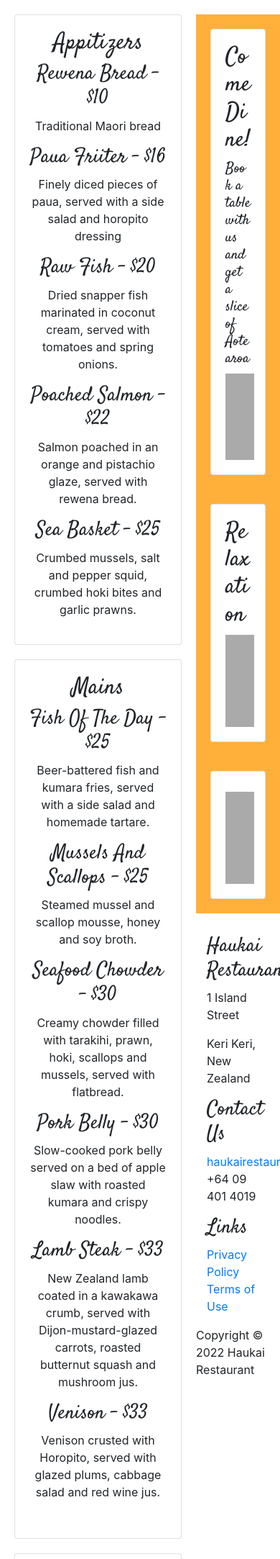
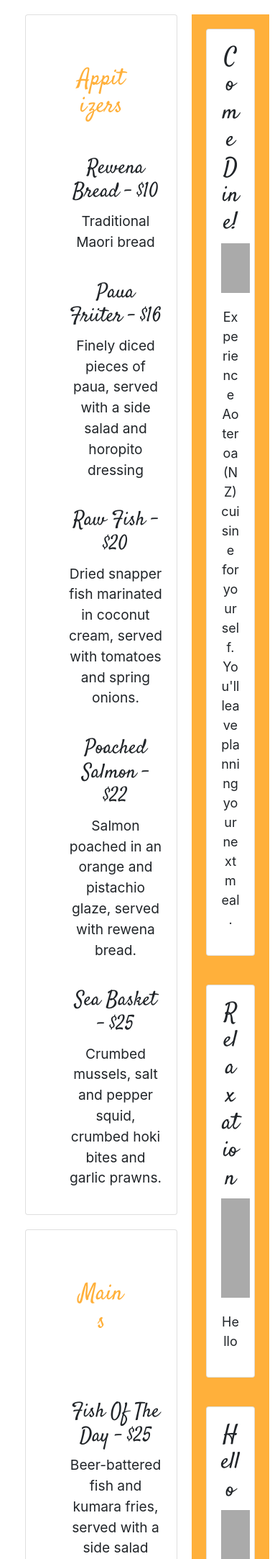
Before and after one commit to Precipient1/BIT-607-Web-Development-AS-2, a PHP site: page /menu.html in a window 390 px wide; the page is wider, and only the part inside the window is pictured. Shown: the part 116-2282 px from the top of that part at 72% size. Run offline with PHP 8.4, Linux system fonts and the light colour scheme; grey boxes are pictures that could not be loaded.

Commit message:
1 deletion, addition of new file, code mods

```diff
--- a/assets/google=api=key.txt
+++ b/assets/google=api=key.txt
@@ -1,2 +1,2 @@
 //GooglemapsAPIKey
-AIzaSyBYzQ3maGRAvuDdHWQamoOBwhqrqBDaZos.
+AIzaSyD3mbMUVmk6zrriBrjRZMqGHLMbP0KpsPE
--- a/index.html
+++ b/index.html
@@ -17,7 +17,7 @@
   </head>
   <body>
     <header class="header bg-transparent">
-    <nav class="navbar navbar-expand-lg navbar-light bg-transparent">
+    <nav class="navbar navbar-expand-lg navbar-light">
       <a class="navbar-brand" href="#">Haukai</a>
       <button class="navbar-toggler" type="button" data-toggle="collapse" data-target="#navbarNav" aria-controls="navbarNav" aria-expanded="false" aria-label="Toggle navigation">
         <span class="navbar-toggler-icon"></span>
@@ -46,7 +46,7 @@
       </div>
     </nav>
     </header>
-     <div class="carousel slide" data-ride="carousel" id="bg-carousel">
+     <div class="carousel-slide" data-ride="carousel" id="bg-carousel">
       <ol class="carousel-indicators">
         <li data-target="#bg-carousel" data-slide-to="0" class="active"></li>
         <li data-target="#bg-carousel" data-slide-to="1"></li>
@@ -100,6 +100,7 @@
         </div>
       </div>
     </div>
+
     <script src="https://cdn.jsdelivr.net/npm/@popperjs/core@2.11.6/dist/umd/popper.min.js" integrity="sha384-oBqDVmMz9ATKxIep9tiCxS/Z9fNfEXiDAYTujMAeBAsjFuCZSmKbSSUnQlmh/jp3" crossorigin="anonymous"></script>
     <script src="https://cdn.jsdelivr.net/npm/bootstrap@5.2.3/dist/js/bootstrap.min.js" integrity="sha384-cuYeSxntonz0PPNlHhBs68uyIAVpIIOZZ5JqeqvYYIcEL727kskC66kF92t6Xl2V" crossorigin="anonymous"></script>
     <script src="https://code.jquery.com/jquery-3.5.1.slim.min.js" integrity="sha384-DfXdz2htPH0lsSSs5nCTpuj/zy4C+OGpamoFVy38MVBnE+IbbVYUew+OrCXaRkfj" crossorigin="anonymous"></script>
--- a/menu.html
+++ b/menu.html
@@ -38,95 +38,100 @@
           <li class="nav-item">
             <a class="nav-link" href="contact.html">Contact</a>
           </li>
+          <li class="nav-item">
+            <button class="transparent-btn btn-rounded" id="reservations-btn" type="button" href="reservations.html">Reservations</button>
+          </li>
         </ul>
       </div>
     </nav>
     </header>
-    <div class="leftcolumn">
+    <div class="container">
+      <div class="row">
+        <div class="col-12">
+          <div class="leftcolumn">
       <div class="card">
-
     <div class="menu-page">
-          <h2>Appitizers</h2>
+          <h2 class="course">Appitizers</h2>
           <ul>
             <li>
-              <h3>Rewena Bread - $10</h3>
+              <h3 class="dish">Rewena Bread - $10</h3>
               <p>Traditional Maori bread</p>
             </li>
             <li>
-              <h3>Paua Friiter - $16</h3>
+              <h3 class="dish">Paua Friiter - $16</h3>
               <p>Finely diced pieces of paua, served with a side salad and horopito dressing</p>
             </li>
             <li>
-                <h3>Raw Fish - $20</h3>
+                <h3 class="dish">Raw Fish - $20</h3>
                 <p>Dried snapper fish marinated in coconut cream, served with tomatoes and spring onions. </p>
               </li>
               <li>
-                <h3>Poached Salmon - $22</h3>
+                <h3 class="dish">Poached Salmon - $22</h3>
                 <p>Salmon poached in an orange and pistachio glaze, served with rewena bread.</p>
               </li>
               <li>
-                <h3>Sea Basket - $25</h3>
+                <h3 class="dish">Sea Basket - $25</h3>
                 <p>Crumbed mussels, salt and pepper squid, crumbed hoki bites and garlic prawns.</p>
               </li>
           </ul>
               </div>
           </div>
           <div class="card">
-          <h2>Mains</h2>
+          <h2 class="course">Mains</h2>
           <ul>
             <li>
-              <h3>Fish Of The Day - $25</h3>
+              <h3 class="dish">Fish Of The Day - $25</h3>
               <p>Beer-battered fish and kumara fries, served with a side salad and homemade tartare.</p>
             </li>
             <li>
-              <h3>Mussels And Scallops - $25</h3>
+              <h3 class="dish">Mussels And Scallops - $25</h3>
               <p>Steamed mussel and scallop mousse, honey and soy broth.</p>
             </li>
             <li>
-                <h3>Seafood Chowder - $30</h3>
+                <h3 class="dish">Seafood Chowder - $30</h3>
                 <p>Creamy chowder filled with tarakihi, prawn, hoki, scallops and mussels, served with flatbread.</p>
               </li>
                <li>
-                <h3>Pork Belly - $30</h3>
+                <h3 class="dish">Pork Belly - $30</h3>
                 <p>Slow-cooked pork belly served on a bed of apple slaw with roasted kumara and crispy noodles.</p>
               </li>
               <li>
-                <h3>Lamb Steak - $33</h3>
+                <h3 class="dish">Lamb Steak - $33</h3>
                 <p>New Zealand lamb coated in a kawakawa crumb, served with Dijon-mustard-glazed carrots, roasted butternut
                     squash and mushroom jus.</p>
               </li>
               <li>
-                <h3>Venison - $33</h3>
+                <h3 class="dish">Venison - $33</h3>
                 <p>Venison crusted with Horopito, served with glazed plums, cabbage salad and red wine jus.</p>
               </li>
           </ul>
         </div>
           <div class="card">
-            <h2>Desserts</h2>
+            <h2 class="course">Desserts</h2>
           <ul>
             <li>
-              <h3>Kapiti Ice Cream - $10</h3>
+              <h3 class="dish">Kapiti Ice Cream - $10</h3>
               <p>Check for daily specials.</p>
             </li>
             <li>
-              <h3>Steamed Pudding - $12</h3>
+              <h3 class="dish">Steamed Pudding - $12</h3>
               <p>Golden-syrup-flavoured steamed pudding, served with vanilla ice cream.</p>
             </li>
             <li>
-                <h3>Mini Pavlova - $16</h3>
+                <h3 class="dish">Mini Pavlova - $16</h3>
                 <p>Mini pavlova, served with kawakawa and lemon-infused cream and fresh fruit.</p>
               </li>
               <li>
-                <h3>Banoffee Pie - $16</h3>
+                <h3 class="dish">Banoffee Pie - $16</h3>
                 <p>Toffee, fresh bananas and fresh cream.</p>
               </li>
             </ul>
           </div>
         <div class="card">
-          <h2>Beverages</h2>
+          <h2 class="course">Beverages</h2>
             <ul>
               <li>
-                  <h3>Red Wine - B/G</h3>
+                  <h3 class="dish">Red Wine - B/G</h3>
                   <p>Terrace Edge Pinot Noir, 2012, Wairarapa - 53/13</p>
                   <p>Altitude Pinot Noir, 2010, Marlborough - 64/15</p>
                   <p>Greystone Pinot Noir, 2012, Wairarapa - 73/17</p>
@@ -137,7 +142,7 @@
                   <p>Pegasus Bay Pinot Noir, 2013, Waipara - 110</p>
               </li>
               <li>
-                  <h3>White Whine - B/G</h3>
+                  <h3 class="dish">White Whine - B/G</h3>
                   <p>Spade Oak Pinot Gris, 2011, Gisborne - 40/10</p>
                   <p>Maude Pinot Gris, 2017, Otago - 49.5/11</p>
                   <p>Charles Wiffen Chardonnay, 2013, Otago- 48/11</p>
@@ -148,7 +153,7 @@
                   <p>Billecart-Salmon Brut Reserve, France - 120</p>
               </li>
               <li>
-                  <h3>Beer And Cider</h3>
+                  <h3 class="dish">Beer And Cider</h3>
                   <p>Garage project range - 11</p>
                   <p>Tuatara range - 11</p>
                   <p>Panhead range - 10</p>
@@ -158,7 +163,7 @@
                   <p>Crooked Cider - 10</p>
               </li>
               <li>
-                  <h3>Non-Alcoholic</h3>
+                  <h3 class="dish">Non-Alcoholic</h3>
                   <p>Mineral water - 4</p>
                   <p>Soft drink - 4</p>
                   <p>Juice - 4</p>
@@ -171,36 +176,68 @@
       <div class="rightcolumn">
         <div class="card">
           <h2>Come Dine!</h2>
-          <h5>Book a table with us and get a slice of Aotearoa</h5>
           <div class=" fakeimg">
             <img src="C:\Users\Laptop\OneDrive\Desktop\BIT 607 Web Development AS 2\assets\img\Hours.jpg" alt="Restaurant In the Evening Image">
           </div>
-          <div class=" fakeimg-1">
-            <div src="C:\Users\Laptop\OneDrive\Desktop\BIT 607 Web Development AS 2\assets\img\Hours.jpg" alt="Restaurant In the Evening Image">
-              <p>
-              </p>
-            </div>
-            </div>
+          <p class="p2">Experience Aoteroa (NZ) cuisine for yourself. You'll leave planning your next meal.</p>
             </div>
             <div class="card">
               <h2>Relaxation</h2>
           <div class=" fakeimg">
             <img src="C:\Users\Laptop\OneDrive\Desktop\BIT 607 Web Development AS 2\assets\img\Contact.jpg" alt="Entrance Path Lit With Colourful Lanterns">
           </div>
-          <div class=" fakeimg-1">
+          <div class=" fakeimg">
             <img src="C:\Users\Laptop\OneDrive\Desktop\BIT 607 Web Development AS 2\assets\img\Hours.jpg" alt="Restaurant In the Evening Image">
           </div>
+          <p class="p2">Hello</p>
         </div>
         <div class="card">
-          <h2></h2>
+          <h2>Hello</h2>
         <div class=" fakeimg">
             <img src="C:\Users\Laptop\OneDrive\Desktop\BIT 607 Web Development AS 2\assets\img\Hours.jpg" alt="Restaurant In the Evening Image">
           </div>
           <div class=" fakeimg">
             <img src="C:\Users\Laptop\OneDrive\Desktop\BIT 607 Web Development AS 2\assets\img\Hours.jpg" alt="Restaurant In the Evening Image">
           </div>
+          <p class="p2">Hello</p>
+          <div class=" fakeimg">
+            <img src="C:\Users\Laptop\OneDrive\Desktop\BIT 607 Web Development AS 2\assets\img\Hours.jpg" alt="Restaurant In the Evening Image">
+          </div>
+          <p class="p2">Hello</p>
         </div>
     </div>
+    <div class="rightcolumn">
+      <div class="card">
+        <h2>Come Dine!</h2>
+        <div class=" fakeimg">
+          <img src="C:\Users\Laptop\OneDrive\Desktop\BIT 607 Web Development AS 2\assets\img\Hours.jpg" alt="Restaurant In the Evening Image">
+        </div>
+        <p class="p2">Hello</p>
+        </div>
+          <div class="card">
+            <h2>Relaxation</h2>
+        <div class=" fakeimg">
+          <img src="C:\Users\Laptop\OneDrive\Desktop\BIT 607 Web Development AS 2\assets\img\Contact.jpg" alt="Entrance Path Lit With Colourful Lanterns">
+        </div>
+        <div class=" fakeimg">
+          <img src="C:\Users\Laptop\OneDrive\Desktop\BIT 607 Web Development AS 2\assets\img\Hours.jpg" alt="Restaurant In the Evening Image">
+        </div>
+        <p class="p2">Hello</p>
+      </div>
+      <div class="card">
+        <h2>Hello</h2>
+      <div class=" fakeimg">
+          <img src="C:\Users\Laptop\OneDrive\Desktop\BIT 607 Web Development AS 2\assets\img\Hours.jpg" alt="Restaurant In the Evening Image">
+        </div>
+        <div class=" fakeimg">
+          <img src="C:\Users\Laptop\OneDrive\Desktop\BIT 607 Web Development AS 2\assets\img\Hours.jpg" alt="Restaurant In the Evening Image">
+        </div>
+        <p class="p2">Hello</p>
+      </div>
+      </div>
+      </div>
+      </div>
+     </div>
       <footer>
         <div class="container">
           <div class="row">
@@ -229,5 +266,12 @@
           </div>
         </div>
       </footer>
+      <script src="https://cdn.jsdelivr.net/npm/@popperjs/core@2.11.6/dist/umd/popper.min.js" integrity="sha384-oBqDVmMz9ATKxIep9tiCxS/Z9fNfEXiDAYTujMAeBAsjFuCZSmKbSSUnQlmh/jp3" crossorigin="anonymous"></script>
+    <script src="https://cdn.jsdelivr.net/npm/bootstrap@5.2.3/dist/js/bootstrap.min.js" integrity="sha384-cuYeSxntonz0PPNlHhBs68uyIAVpIIOZZ5JqeqvYYIcEL727kskC66kF92t6Xl2V" crossorigin="anonymous"></script>
+    <script src="https://code.jquery.com/jquery-3.5.1.slim.min.js" integrity="sha384-DfXdz2htPH0lsSSs5nCTpuj/zy4C+OGpamoFVy38MVBnE+IbbVYUew+OrCXaRkfj" crossorigin="anonymous"></script>
+    <script src="https://cdn.jsdelivr.net/npm/popper.js@1.16.1/dist/umd/popper.min.js" integrity="sha384-9/reFTGAW83EW2RDu2S0VKaIzap3H66lZH81PoYlFhbGU+6BZp6G7niu735Sk7lN" crossorigin="anonymous"></script>
+    <script src="https://stackpath.bootstrapcdn.com/bootstrap/4.5.2/js/bootstrap.min.js" integrity="sha384-B4gt1jrGC7Jh4AgTPSdUtOBvfO8shuf57BaghqFfPlYxofvL8/KUEfYiJOMMV+rV" crossorigin="anonymous"></script>
+    <script src="https://code.jquery.com/jquery-3.3.1.slim.min.js" integrity="sha384-q8i/X+965DzO0rT7abK41JStQIAqVgRVzpbzo5smXKp4YfRvH+8abtTE1Pi6jizo" crossorigin="anonymous"></script>
+    <script src="https://cdnjs.cloudflare.com/ajax/libs/popper.js/1.14.3/umd/popper.min.js" integrity="sha384-ZMP7rVo3mIykV+2+9J3UJ46jBk0WLaUAdn689aCwoqbBJiSnjAK/l8WvCWPIPm49" crossorigin="anonymous"></script>
   </body>
 </html>
--- a/style.css
+++ b/style.css
@@ -1,12 +1,7 @@
-* {
-  margin: 0;
-  padding: 0;
-}
-
 /* Global styles */
 body {
   font-family: "Poppins", sans-serif;
-  font-size: 20px;
+  font-size: 18px;
   font-weight: 400;
   line-height: 1.8;
   color: #333333;
@@ -68,40 +63,49 @@ h1, h2, h3, h4, h5, h6 {
   position: relative;
 }
 
+.navbar-toggler {
+  align-self: flex-end;
+}
+
+@media (max-width: 767px) {
+  .navbar-toggler {
+    float: right;
+  }
+}
+
+
 ul {
   list-style-type: none;
 }
 
 /* Home page styles */
-container, .container-fluid, .container-lg, .container-md, .container-sm, .container-xl, .container-xxl {
-  --bs-gutter-x: 1.5rem;
-  --bs-gutter-y: 0;
-  width: 100%;
-  padding-right: calc(var(--bs-gutter-x) * 0);
-  padding-left: calc(var(--bs-gutter-x) * 0);
-  margin-right: auto;
+.container, .container-fluid, .container-lg, .container-md, .container-sm, .container-xl, .container-xxl {
+   width: 100%;
+   margin-right: auto;
   margin-left: auto;
   text-align: center;
 }
 
 img {
   max-width: 100%;
-  height: auto;
+  height: 100%;
 }
 
 .fakeimg {
   background-color: #aaa;
-  width: 100%;
+  width: auto;
   padding: 20px;
+}
+.fakeimg-1,.fakeimg-2 {
+  background-color: #aaa;
+  width: auto;
+  padding: 20px;
+}
 
+.fakeimg-3 {
+  position: absolute;
 }
-.fakeimg-1 {
-  background-color: #aaa;
-  width: 100%;
-  padding: 20px;
-  color: white;
 
-}
 /* Reservation page styles */
 form {
   margin-top: 50px;
@@ -286,6 +307,7 @@ label {
   width: 70%;
   text-align: center;
   margin-bottom: 30px;
+  border-color: #ffb03b;
 }
 
 /* Right column */
@@ -303,24 +325,91 @@ label {
   margin-top: 0.5em;
 }
 
+
 .card {
-  border: 1px solid;
+  justify-content: space-between;
   border-color: #ffb03b;
   position:align-center;
   padding: 20px;
-  max-height: 100%;
   margin: 20px;
+  font-size: larger;
 }
 
 .text {
   top: 100px;
 }
 
+.p2 {
+  font-size: large;
+  margin-top:20px;
+}
+
+.c1{
+  background-color: #ffb03b;
+  display: flex;
+}
+
+
+
+.c2 {
+  margin: 0;
+  margin-bottom: 20px;
+  margin-right: 20px;
+  max-width: 100%;
+}
+
+.c3 {
+  display: flex;
+  margin: 0;
+}
+
+.c4 {
+  position: absolute;
+  max-width: 100%;
+  margin: 0;
+}
+
+.r1 {
+  flex-direction: column;
+  display: flex;
+  float: right;
+  width: 30%;
+  background-color: #ffb03b;
+  margin-top: 20px;
+  height: 1070px;
+}
+.r2 {
+  flex-direction: column;
+  display: flex;
+  float: right;
+  width: 30%;
+  background-color: #ffb03b;
+}
+
+.r3 {
+  flex-direction: column;
+  display: flex;
+  float: right;
+  width: 30%;
+  background-color: #ffb03b;
+  margin:0;
+}
+
+.course {
+  color: #ffb03b;
+  margin: 50px;
+}
+
+.dish {
+  margin-top: 40px;
+}
+
 /* Footer */
 .footer {
+  display: flexbox;
   position: relative;
   color: #ffb03b;
-margin-top: 40px;
+  margin-top: 40px;
   font-family: 'Courgette', cursive;
   text-align: center;
 }
```
Also changed, not shown: other parts of style.css (+47 -30 lines), contact.html (+21 -5 lines), hours.html (+45 -4 lines), index.php (deleted, +0 -55 lines), reservations.html (+6 -1 lines), script.js (+22 -45 lines).
